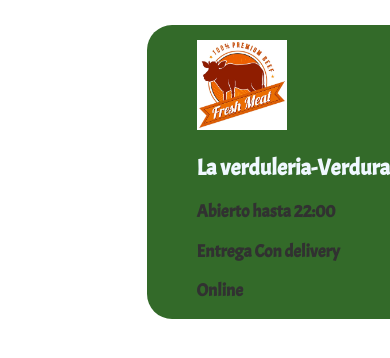
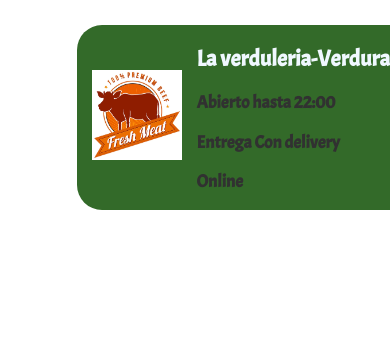
Before and after one commit to ulisesfuentes/GardenEats, a React Native app: screen / in a window 390 px wide. Shown: the top 358 px of the page. Built offline with nearby package versions, Linux system fonts and the light colour scheme.

Commit message:
Modificaciones css

```diff
--- a/App.css
+++ b/App.css
@@ -5,18 +5,19 @@
     right: 0; /*Para posicionarlo del lado derecho*/
     border-radius: 25px 0px 0px 25px;
     margin-top: 25px;
+    display: flex;
 }
 
 .imagenLogo{
 
     width: 90px; /* Establece el ancho deseado */
     height: 90px; /* Establece la altura deseada */
-    padding-left: 50px;
-    padding-top: 15px;
+    padding-left: 15px;
+    padding-top: 45px;
 }
 
 .textoMercado{
-    padding-left: 50px;
+    padding-left: 15px;
     font-size: 15px;
     font-family: 'Acme', sans-serif;
     color: aliceblue;
@@ -26,3 +27,7 @@
 .infoMercado{
     color: rgb(49, 49, 49);
 }
+
+.imagenLogo, .infoMercado {
+    flex: 1;
+}
```
